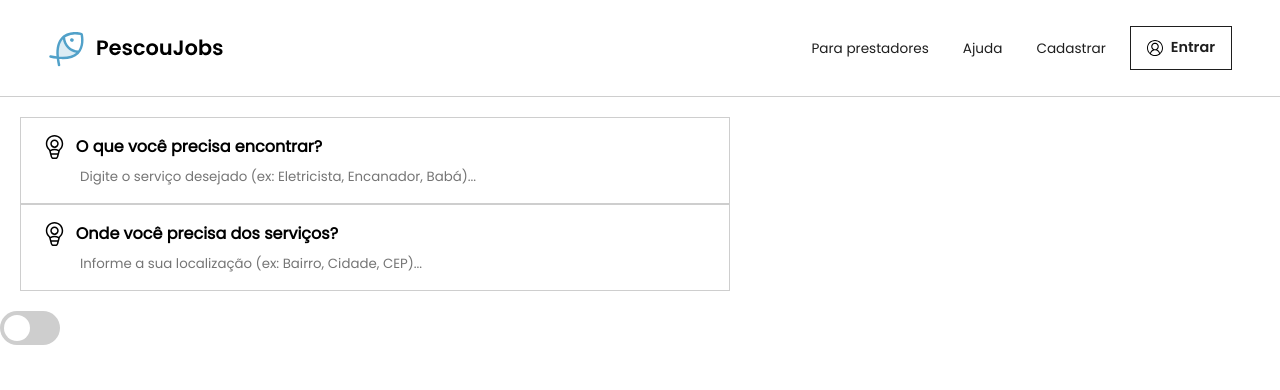
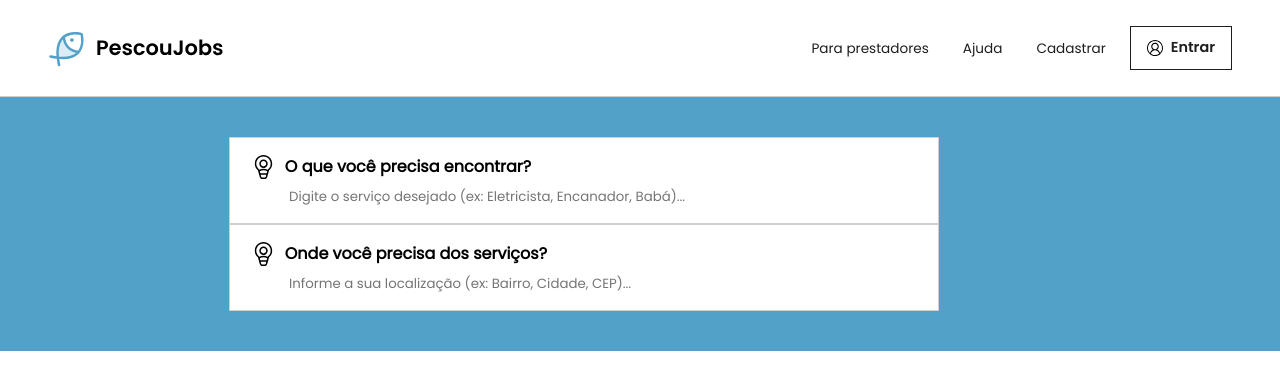
Before and after one commit to Tiago-msC/pescou-jobs, a SvelteKit app: page / in a window 1280 px wide. Shown: the top 390 px of the page. Built offline with nearby package versions, Linux system fonts and the light colour scheme.

Commit message:
Update +layout.svelte

```diff
--- a/src/routes/+layout.svelte
+++ b/src/routes/+layout.svelte
@@ -3,23 +3,32 @@
     import Header from '$lib/components/Header.svelte';
     import SwitchButton from '$lib/components/SwitchButton.svelte';
     import InputServiceLocation from '$lib/components/input-service-location.svelte';
+
 </script>
 
 
 <Header>
     <slot />
 </Header>
+
+<div class="corpo">
+
+
     <div class="servicelocation">
         <InputServiceLocation>
             <slot />
         </InputServiceLocation>
     </div>
 
-<SwitchButton>
-    <slot />
-</SwitchButton>
+
+</div>
+
 
     <style>
+        .corpo{
+            padding:   20px 329px 20px 209px;
+            background-color: var(--theme-color-primary);
+        }
         .servicelocation{
             padding: auto;
         }
```
Lines whose indentation alone changed are shown as unchanged.
